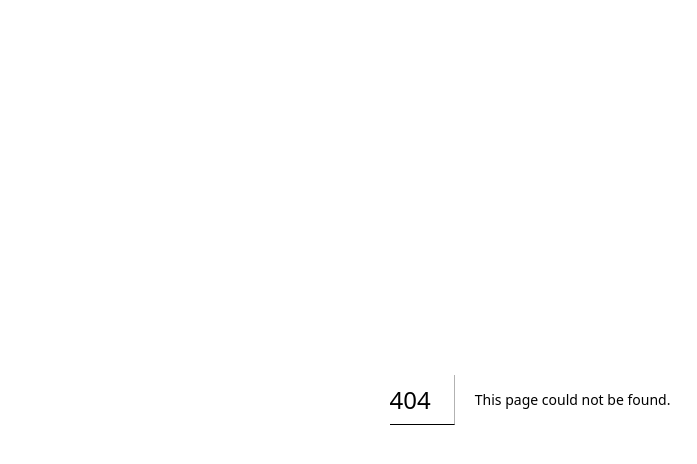
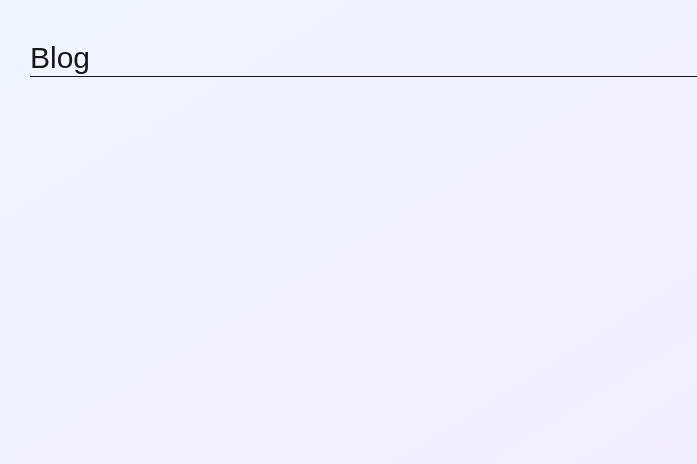
Before and after one commit to ellebell43/my-website, a Next.js app: page /blog in a window 1280 px wide. Before the commit this address had no page. Shown: the top 464 px of the page, without its empty margins (110-807 px from the left). Built offline with nearby package versions, Linux system fonts and the light colour scheme; a web font is replaced by a local one.

Commit message:
blog page init

```diff
--- /dev/null
+++ b/app/blog/page.tsx
@@ -0,0 +1,15 @@
+import PrimaryPageWrapper from "@/lib/components/primary-page-wrapper";
+import { Metadata } from "next";
+
+export const metadata: Metadata = {
+  title: "Blog | ellebell.dev",
+  description: "Hi 👋 I'm Elle. Welcome to my little corner of the internet."
+}
+
+export default function Page() {
+  return (
+    <PrimaryPageWrapper>
+      <h1>Blog</h1>
+    </PrimaryPageWrapper>
+  )
+}
--- a/app/page.tsx
+++ b/app/page.tsx
@@ -24,6 +24,7 @@ export default function Page() {
 
       <h2 className="border-b-2 mt-12 mb-6 text-4xl pb-4">Projects</h2>
       <div className="flex flex-col gap-8 max-w-[750px] mx-auto">
+        <ProjectCard href="/blog" title="Blog" description="Little posts I write to get out my thoughts and show progress on my projects. Currently a WIP" />
         <ProjectCard href="https://guildsmenrpg.com" title="Guildsmen RPG" description="A free and open source table top role play game. Complete with website, character app, and community discord!" right={true} />
         <ProjectCard href="/mapper" title="Traveller Mapper" description="A fun little tool for randomly generating, editing, and saving hex maps for the table top role play game, Traveller" />
         <ProjectCard href="/kendoris" title="Kendoris Subsector" description="A map of Kendoris Subsector, the setting for a Traveller game I used to run." right={true} />
```
